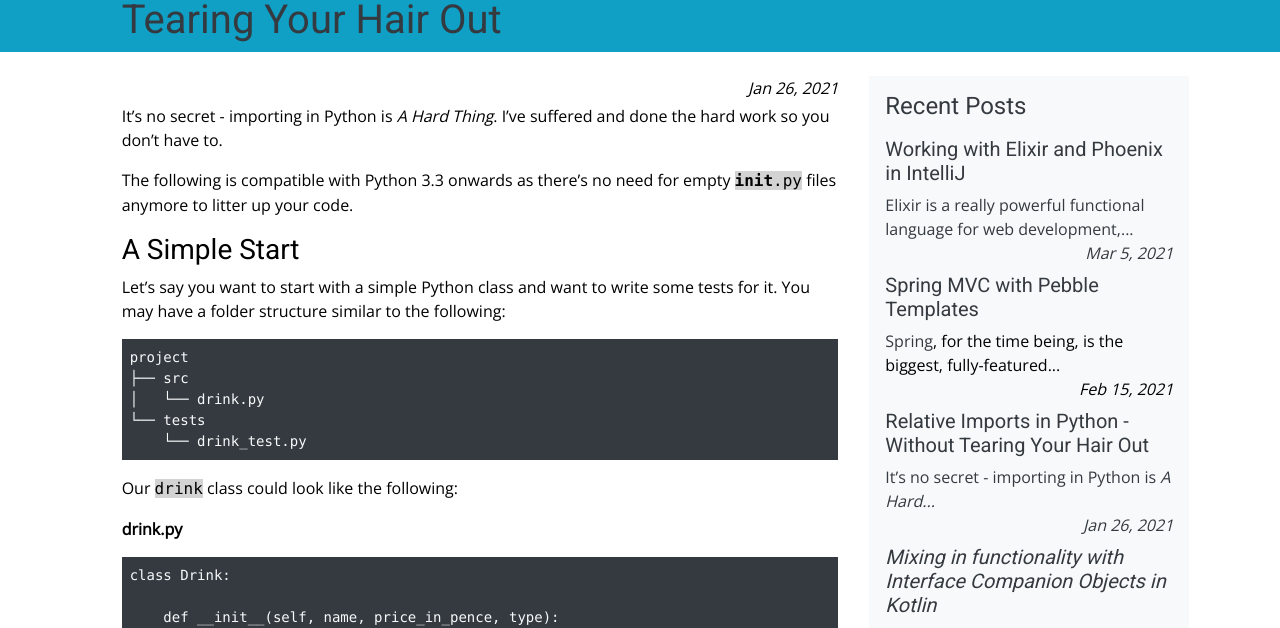
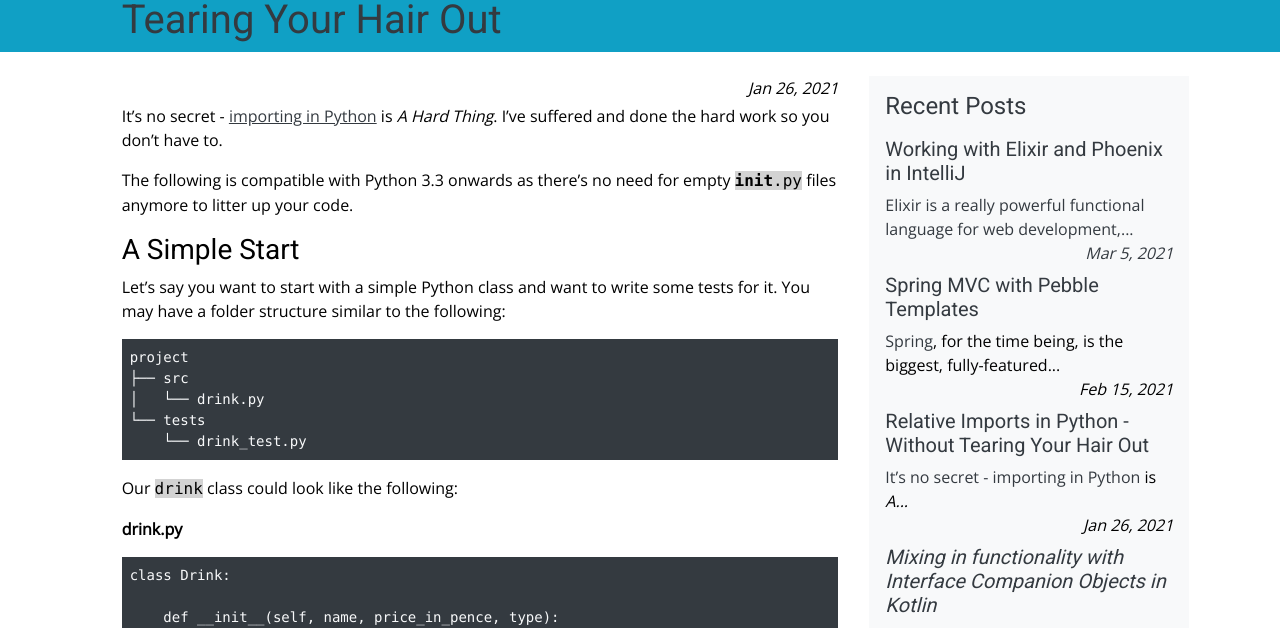
Before and after one commit to GideonBrimleaf/GideonBrimleaf.github.io, a Jekyll site: the page built from _posts/2021-01-26-relative-imports-python.md, in a window 1280 px wide and 900 px high. Shown: the part 222-850 px from the top of the window. Built offline with Jekyll 4.4.1, drawn with Linux system fonts in a browser that asks for light colours; nearby versions of some CDN libraries; some of the changed lines change nothing that is shown.

Commit message:
Added a useful link
Have added a useful resource about importing in python from the scaler topics.

```diff
--- a/_posts/2021-01-26-relative-imports-python.md
+++ b/_posts/2021-01-26-relative-imports-python.md
@@ -6,7 +6,7 @@ postHero: /assets/images/Python-Logo.png
 description: How to import files using relative paths in python
 ---
 
-It's no secret - importing in Python is _A Hard Thing_.  I've suffered and done the hard work so you don't have to.
+It's no secret - [importing in Python](https://www.scaler.com/topics/import-in-python/) is _A Hard Thing_.  I've suffered and done the hard work so you don't have to.
 
 The following is compatible with Python 3.3 onwards as there's no need for empty <span class="code-snippet">__init__.py</span> files anymore to litter up your code.
 
```
